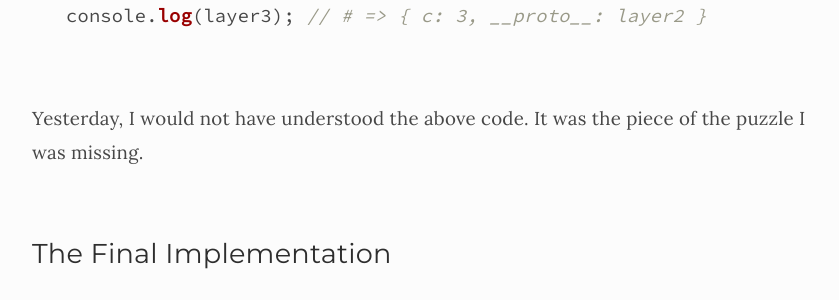
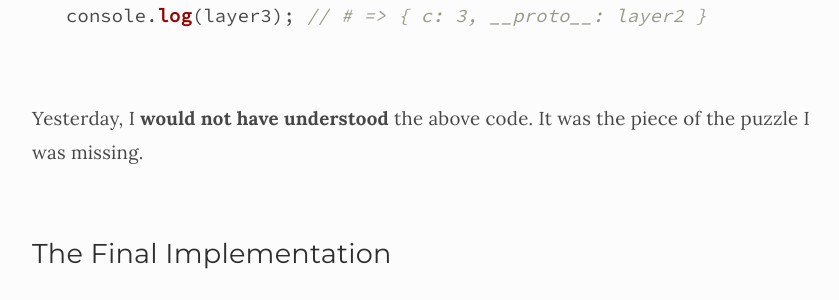
Before and after one commit to calebmer/calebmer.github.io, a Jekyll site: the page built from _posts/2015-06-10-javascript-prototypes.md, in a window 1280 px wide and 900 px high, scrolled down 6355 px. Shown: the part 154-454 px from the top of the window, without its empty margins (166-1005 px from the left). Built offline with Jekyll 4.4.1, drawn with Linux system fonts in a browser that asks for light colours; nearby versions of some CDN libraries.

Commit message:
Simple change

```diff
--- a/_posts/2015-06-10-javascript-prototypes.md
+++ b/_posts/2015-06-10-javascript-prototypes.md
@@ -156,7 +156,7 @@ console.log(layer2); // # => { b: 2, __proto__: layer1 }
 console.log(layer3); // # => { c: 3, __proto__: layer2 }
 {% endhighlight %}
 
-Yesterday, I would not have understood the above code. It was the piece of the puzzle I was missing.
+Yesterday, I **would not have understood** the above code. It was the piece of the puzzle I was missing.
 
 ## The Final Implementation
 {% highlight javascript %}
@@ -176,8 +176,8 @@ OtherThing.prototype.hello = function () {
 
 var Thing = new OtherThing();
 Thing.call();                // works ✓
+
 var something = new Thing(); // works ✓
-
 something.hello();           // # => world (works ✓)
 
 OtherThing.prototype.__proto__ === Function.prototype
```
